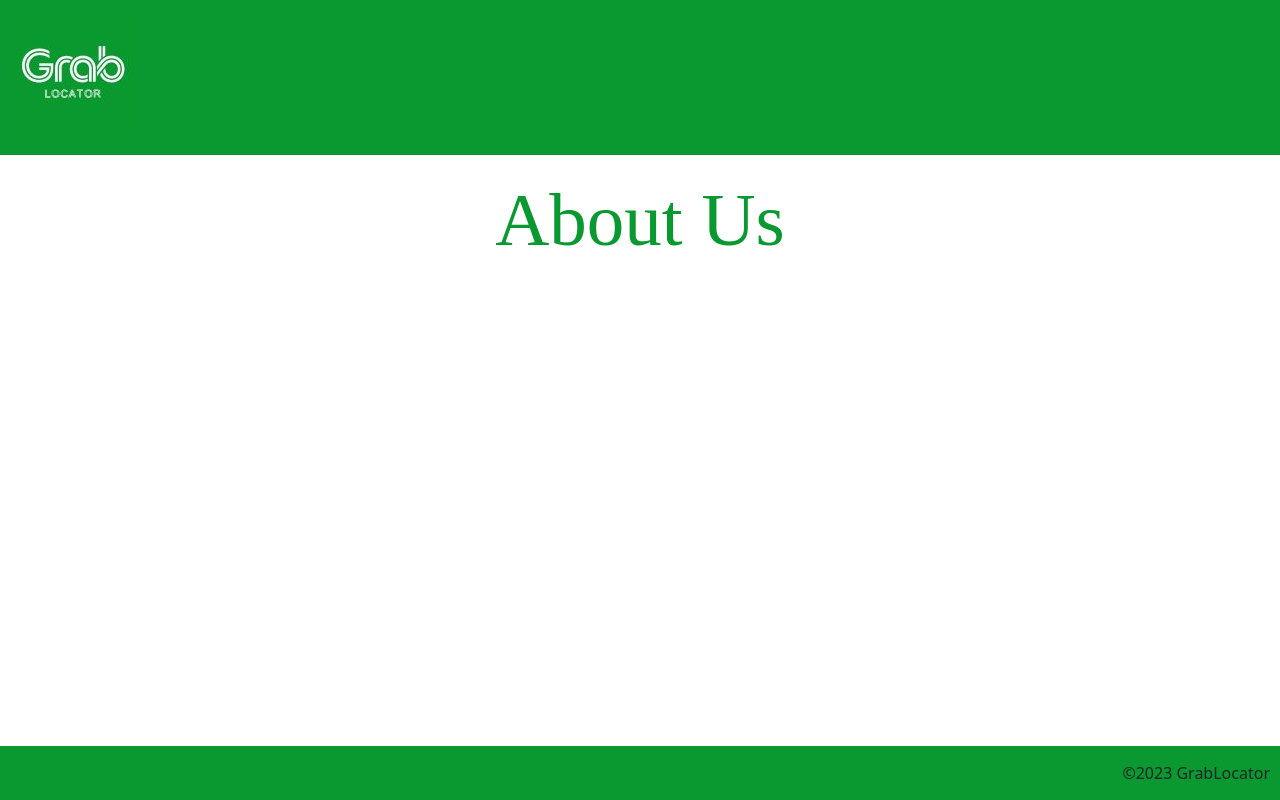
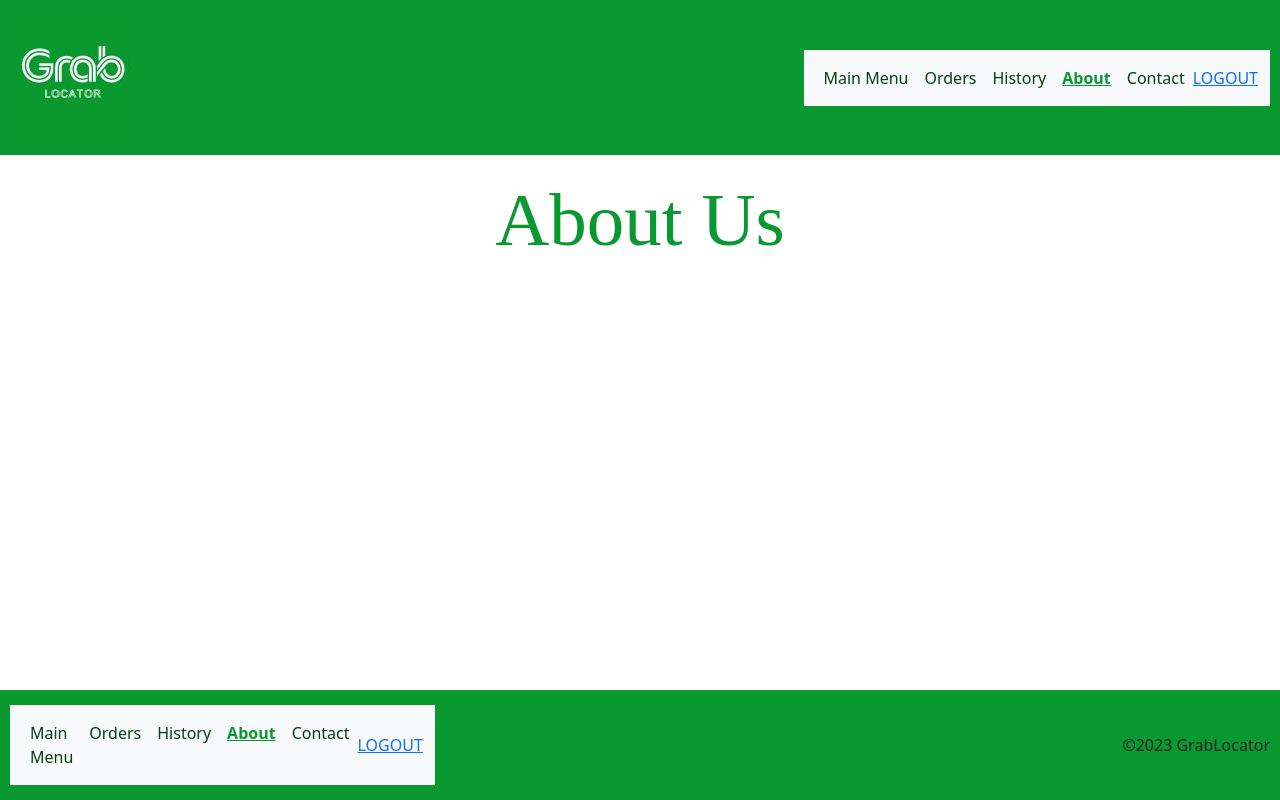
Before and after one commit to deanalex-buno95/sp512023_cp3407_grp5_grablocator, a Flask app: page /about in a window 1280 px wide. Run offline with Flask 3, Linux system fonts and the light colour scheme; the visitor is signed in with stand-in values (Sample User, id 1).

Commit message:
Highlight the `About` option when in `about.html`.

```diff
--- a/templates/about.html
+++ b/templates/about.html
@@ -4,8 +4,34 @@
     GrabLocator | About
 {% endblock %}
 
-{% block logoutblockheader %}
-    <a href="{{ url_for('logout') }}">LOGOUT</a>
+{% block navmenublockheader %}
+    <nav class="navbar navbar-expand-lg bg-body-tertiary">
+        <div class="container-fluid">
+            <button class="navbar-toggler" type="button" data-bs-toggle="collapse" data-bs-target="#navbarSupportedContent" aria-controls="navbarSupportedContent" aria-expanded="false" aria-label="Toggle navigation">
+                <span class="navbar-toggler-icon"></span>
+            </button>
+            <div class="collapse navbar-collapse" id="navbarSupportedContent">
+                <ul class="navbar-nav me-auto mb-2 mb-lg-0">
+                    <li class="nav-item">
+                        <a class="nav-link" href="{{ url_for('index') }}">Main Menu</a>
+                    </li>
+                    <li class="nav-item">
+                        <a class="nav-link" href="{{ url_for('orders') }}">Orders</a>
+                    </li>
+                    <li class="nav-item">
+                        <a class="nav-link" href="{{ url_for('history') }}">History</a>
+                    </li>
+                    <li class="nav-item">
+                        <a class="nav-link active" aria-current="page" href="">About</a>
+                    </li>
+                    <li class="nav-item">
+                        <a class="nav-link" href="{{ url_for('contact') }}">Contact</a>
+                    </li>
+                </ul>
+                <a href="{{ url_for('logout') }}">LOGOUT</a>
+            </div>
+        </div>
+    </nav>
 {% endblock %}
 
 {% block contentblock %}
@@ -15,6 +41,32 @@
 
 {% endblock %}
 
-{% block logoutblockfooter %}
-    <a href="{{ url_for('logout') }}">LOGOUT</a>
+{% block navmenublockfooter %}
+    <nav class="navbar navbar-expand-lg bg-body-tertiary">
+        <div class="container-fluid">
+            <button class="navbar-toggler" type="button" data-bs-toggle="collapse" data-bs-target="#navbarSupportedContent" aria-controls="navbarSupportedContent" aria-expanded="false" aria-label="Toggle navigation">
+                <span class="navbar-toggler-icon"></span>
+            </button>
+            <div class="collapse navbar-collapse" id="navbarSupportedContent">
+                <ul class="navbar-nav me-auto mb-2 mb-lg-0">
+                    <li class="nav-item">
+                        <a class="nav-link" href="{{ url_for('index') }}">Main Menu</a>
+                    </li>
+                    <li class="nav-item">
+                        <a class="nav-link" href="{{ url_for('orders') }}">Orders</a>
+                    </li>
+                    <li class="nav-item">
+                        <a class="nav-link" href="{{ url_for('history') }}">History</a>
+                    </li>
+                    <li class="nav-item">
+                        <a class="nav-link active" aria-current="page" href="">About</a>
+                    </li>
+                    <li class="nav-item">
+                        <a class="nav-link" href="{{ url_for('contact') }}">Contact</a>
+                    </li>
+                </ul>
+                <a href="{{ url_for('logout') }}">LOGOUT</a>
+            </div>
+        </div>
+    </nav>
 {% endblock %}
```
